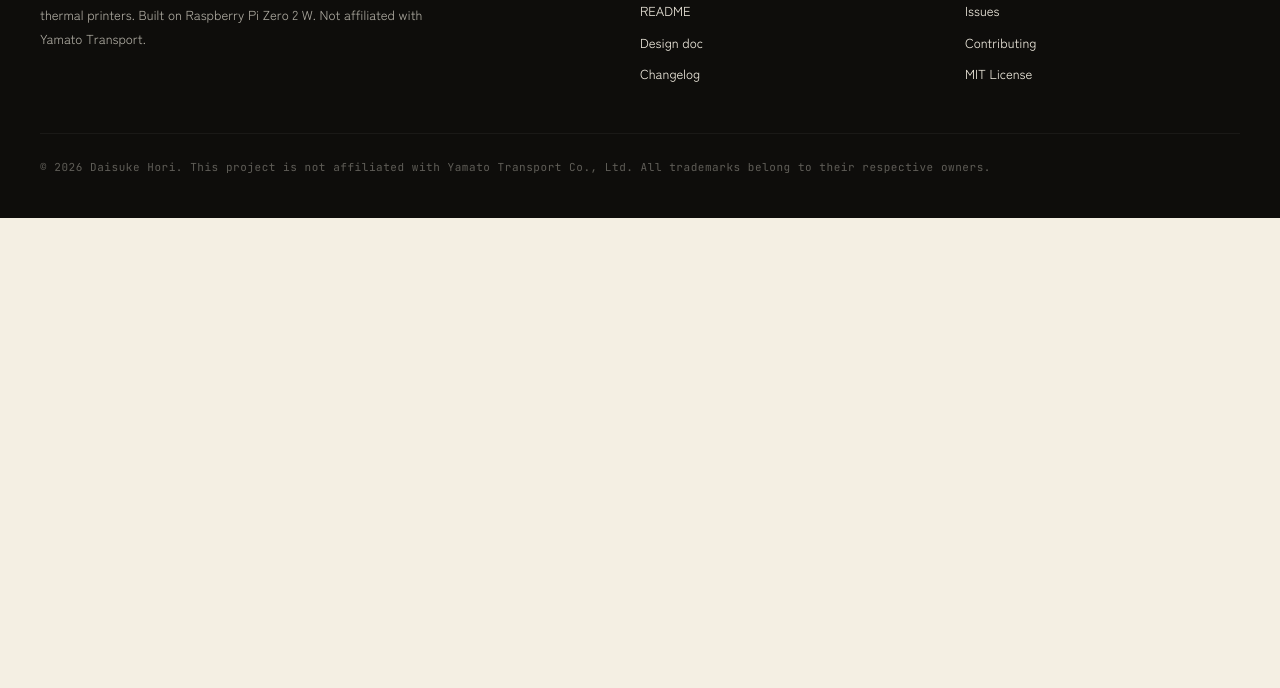
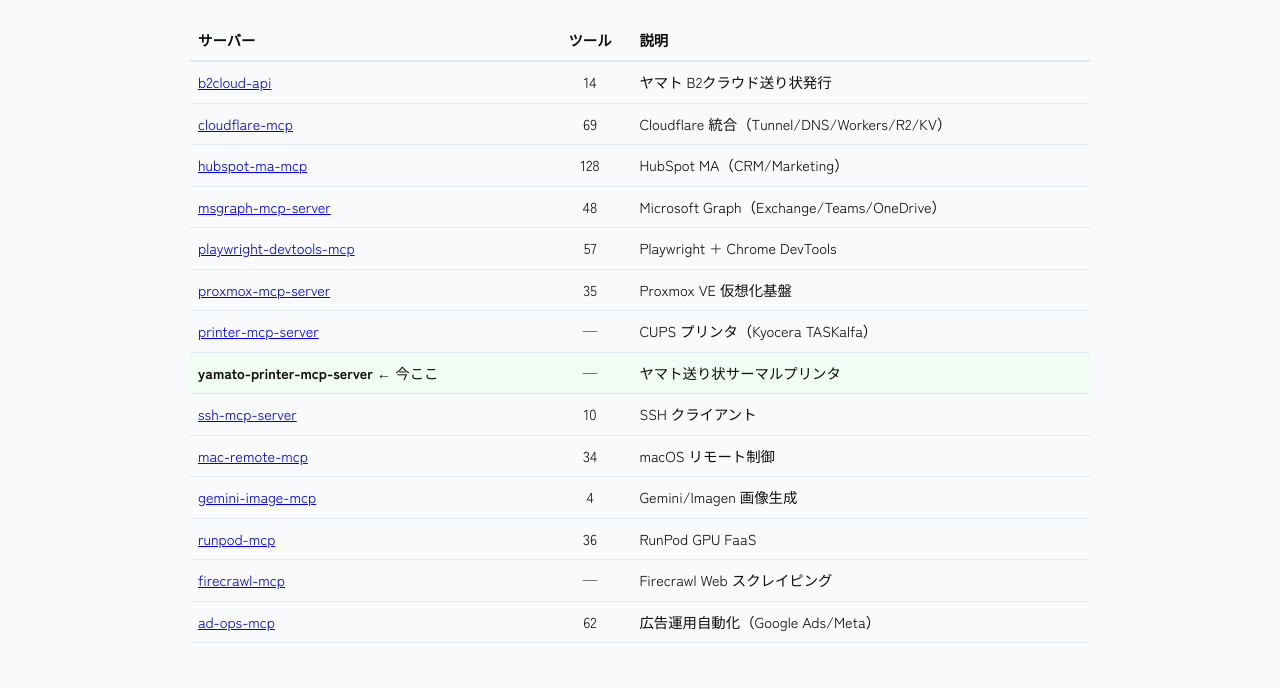
Before and after one commit to DaisukeHori/yamato-printer-mcp-server, a website: page docs/index.html in a window 1280 px wide. Shown: the part 8841-9529 px from the top of the page. Before the commit the page ends 9059 px from the top, so only its background shows below. Drawn offline with Linux system fonts and the light colour scheme; a web font is replaced by a local one.

Commit message:
docs: LP に関連 MCP サーバー相互リンクテーブルを追加

```diff
--- a/docs/index.html
+++ b/docs/index.html
@@ -1983,7 +1983,32 @@ npm run print-sample:test</div>
 </section>
 
 <!-- ============== FOOTER ============== -->
-<footer>
+  <section style="padding:48px 24px;background:#f8fafc;">
+    <div style="max-width:900px;margin:0 auto;">
+      <h2 style="font-size:1.5em;font-weight:800;margin-bottom:8px;">関連 MCP サーバー</h2>
+      <p style="color:#64748b;margin-bottom:24px;">堀が公開している MCP サーバー群。すべて Claude.ai / Cursor 等から利用可能。</p>
+      <div style="overflow-x:auto;"><table style="width:100%;border-collapse:collapse;font-size:0.9em;">
+        <thead><tr style="border-bottom:2px solid #e2e8f0;text-align:left;"><th style="padding:8px;">サーバー</th><th style="padding:8px;text-align:center;">ツール</th><th style="padding:8px;">説明</th></tr></thead>
+        <tbody>
+          <tr style="border-bottom:1px solid #e2e8f0;"><td style="padding:8px;"><a href="https://daisukehori.github.io/b2cloud-api/">b2cloud-api</a></td><td style="text-align:center;">14</td><td style="padding:8px;">ヤマト B2クラウド送り状発行</td></tr>
+          <tr style="border-bottom:1px solid #e2e8f0;"><td style="padding:8px;"><a href="https://github.com/DaisukeHori/cloudflare-mcp">cloudflare-mcp</a></td><td style="text-align:center;">69</td><td style="padding:8px;">Cloudflare 統合（Tunnel/DNS/Workers/R2/KV）</td></tr>
+          <tr style="border-bottom:1px solid #e2e8f0;"><td style="padding:8px;"><a href="https://daisukehori.github.io/hubspot-ma-mcp/">hubspot-ma-mcp</a></td><td style="text-align:center;">128</td><td style="padding:8px;">HubSpot MA（CRM/Marketing）</td></tr>
+          <tr style="border-bottom:1px solid #e2e8f0;"><td style="padding:8px;"><a href="https://daisukehori.github.io/msgraph-mcp-server/">msgraph-mcp-server</a></td><td style="text-align:center;">48</td><td style="padding:8px;">Microsoft Graph（Exchange/Teams/OneDrive）</td></tr>
+          <tr style="border-bottom:1px solid #e2e8f0;"><td style="padding:8px;"><a href="https://daisukehori.github.io/playwright-devtools-mcp/">playwright-devtools-mcp</a></td><td style="text-align:center;">57</td><td style="padding:8px;">Playwright + Chrome DevTools</td></tr>
+          <tr style="border-bottom:1px solid #e2e8f0;"><td style="padding:8px;"><a href="https://daisukehori.github.io/proxmox-mcp-server/">proxmox-mcp-server</a></td><td style="text-align:center;">35</td><td style="padding:8px;">Proxmox VE 仮想化基盤</td></tr>
+          <tr style="border-bottom:1px solid #e2e8f0;"><td style="padding:8px;"><a href="https://daisukehori.github.io/printer-mcp-server/">printer-mcp-server</a></td><td style="text-align:center;">—</td><td style="padding:8px;">CUPS プリンタ（Kyocera TASKalfa）</td></tr>
+          <tr style="border-bottom:1px solid #e2e8f0;background:#f0fdf4;"><td style="padding:8px;"><strong>yamato-printer-mcp-server</strong> ← 今ここ</td><td style="text-align:center;">—</td><td style="padding:8px;">ヤマト送り状サーマルプリンタ</td></tr>
+          <tr style="border-bottom:1px solid #e2e8f0;"><td style="padding:8px;"><a href="https://daisukehori.github.io/ssh-mcp-server/">ssh-mcp-server</a></td><td style="text-align:center;">10</td><td style="padding:8px;">SSH クライアント</td></tr>
+          <tr style="border-bottom:1px solid #e2e8f0;"><td style="padding:8px;"><a href="https://github.com/DaisukeHori/mac-remote-mcp">mac-remote-mcp</a></td><td style="text-align:center;">34</td><td style="padding:8px;">macOS リモート制御</td></tr>
+          <tr style="border-bottom:1px solid #e2e8f0;"><td style="padding:8px;"><a href="https://daisukehori.github.io/gemini-image-mcp/">gemini-image-mcp</a></td><td style="text-align:center;">4</td><td style="padding:8px;">Gemini/Imagen 画像生成</td></tr>
+          <tr style="border-bottom:1px solid #e2e8f0;"><td style="padding:8px;"><a href="https://github.com/DaisukeHori/runpod-mcp">runpod-mcp</a></td><td style="text-align:center;">36</td><td style="padding:8px;">RunPod GPU FaaS</td></tr>
+          <tr style="border-bottom:1px solid #e2e8f0;"><td style="padding:8px;"><a href="https://daisukehori.github.io/firecrawl-mcp/">firecrawl-mcp</a></td><td style="text-align:center;">—</td><td style="padding:8px;">Firecrawl Web スクレイピング</td></tr>
+          <tr style="border-bottom:1px solid #e2e8f0;"><td style="padding:8px;"><a href="https://github.com/DaisukeHori/ad-ops-mcp">ad-ops-mcp</a></td><td style="text-align:center;">62</td><td style="padding:8px;">広告運用自動化（Google Ads/Meta）</td></tr>
+        </tbody></table></div>
+    </div>
+  </section>
+
+  <footer>
   <div class="inner">
     <div>
       <div class="brand-line">yamato-printer-mcp-server</div>
```
